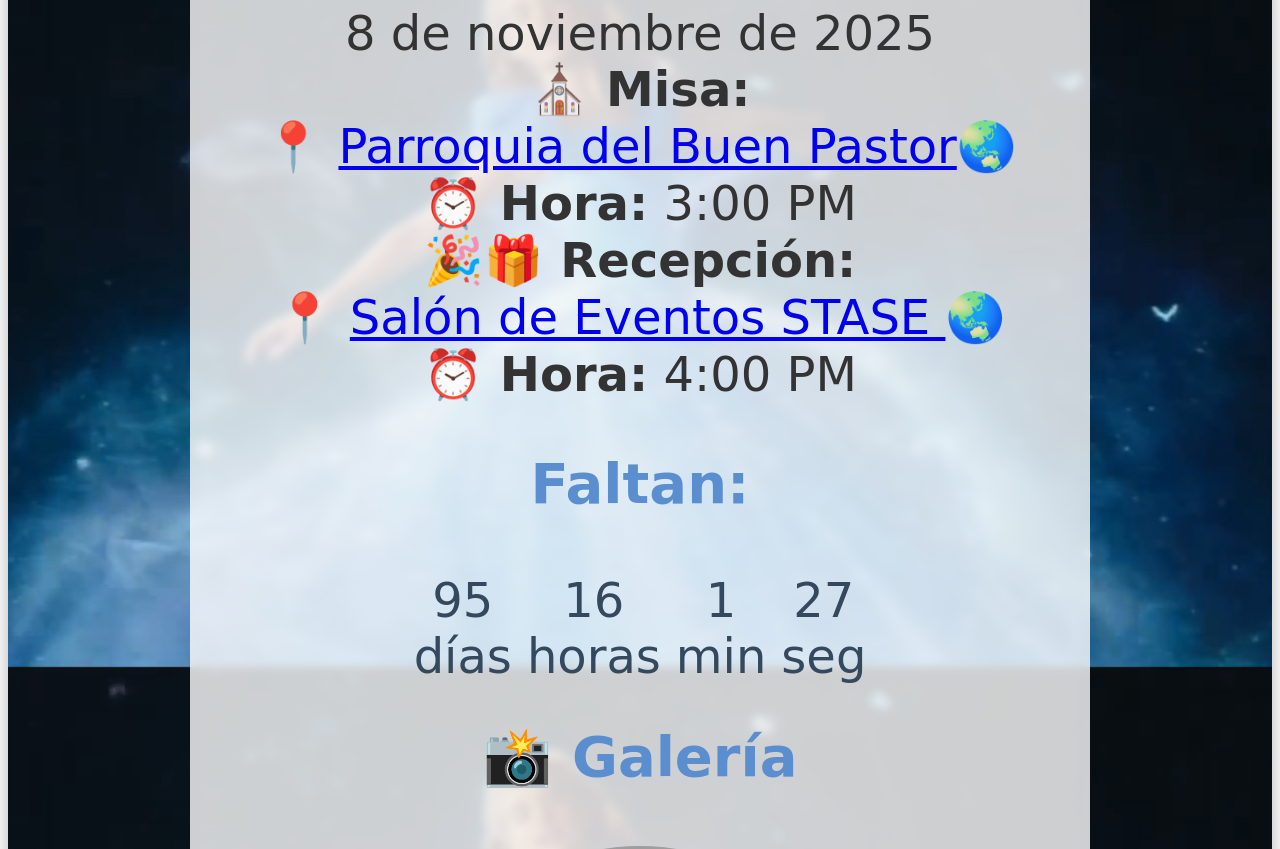
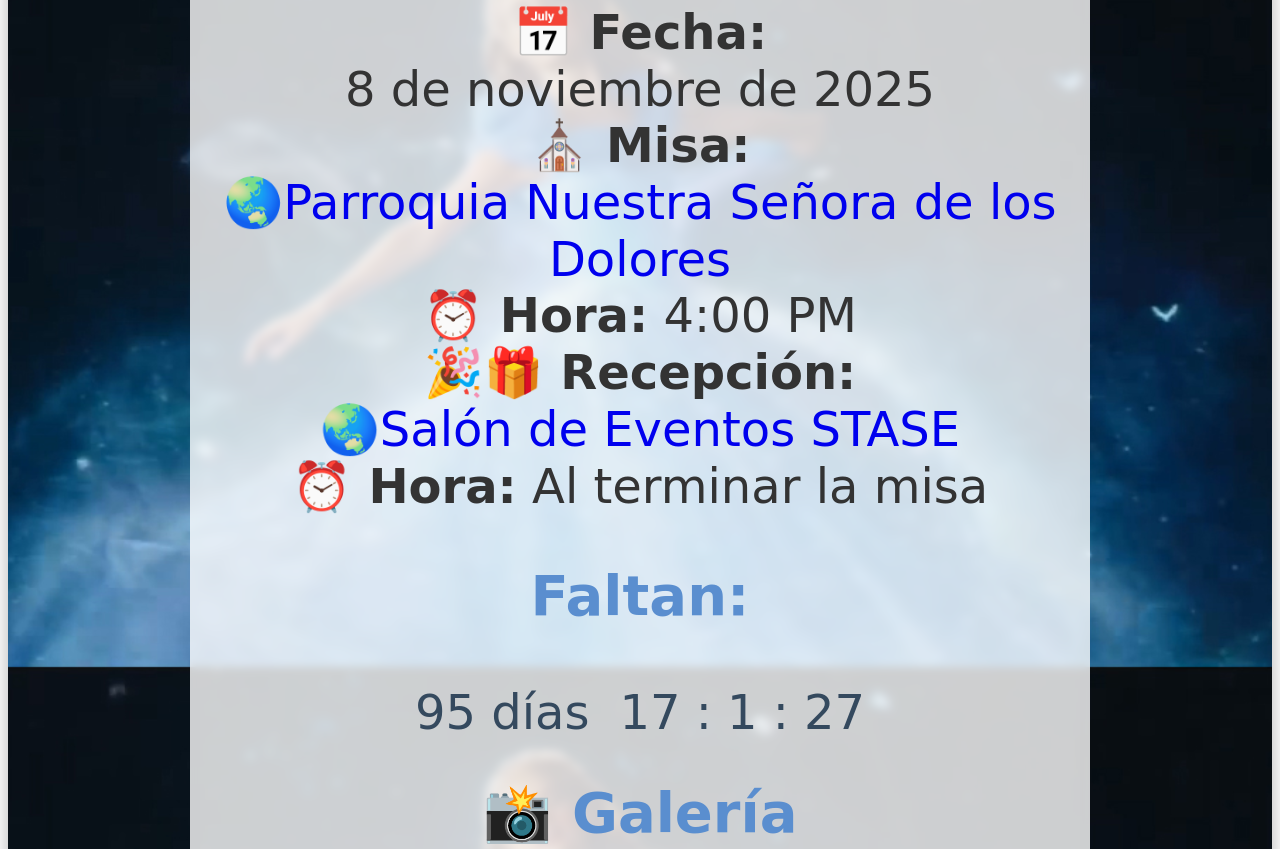
Before and after one commit to waldoescobar/xvcami.github.io, a plain HTML site: page index.html in a window 1280 px wide. Shown: the part 941-1790 px from the top of the page. Drawn offline with Linux system fonts and the light colour scheme; grey boxes are pictures that could not be loaded.

Commit message:
Add files via upload

```diff
--- a/index.html
+++ b/index.html
@@ -3,7 +3,11 @@
     window.scrollTo(0, 0);
   });
 </script>
-
+<head>
+<style>
+	a {text-decoration:none;}
+</style>
+</head>
 <!-- CONTENEDOR PRINCIPAL -->
 <div style="
   font-family: 'Brush Script MT', cursive;
@@ -18,6 +22,7 @@
   min-height: 100vh;
   width: 100%;
   box-sizing: border-box;
+
 ">
 
   <!-- Contenedor interno para limitar ancho del contenido -->
@@ -35,24 +40,24 @@
 
     <h1 style="color: #5a8ecf; font-size: 4.5em; margin-bottom: 0;">Mis XV Años</h1>
     <h2 style="color: #8e44ad; font-family: 'Brush Script MT', cursive; font-size: 6em; margin-top: 5px;">Ana Camila</h2>
-    <p style="font-size: 3em; color: #444; font-family: 'Brush Script MT', cursive;">Con la bendición de mis padres, tengo el honor de invitarle a celebrar mis XV años. ¡Tu presencia hará este día aún más especial!</p>
+    <p style="font-size: 3em; color: #444; font-family: 'Brush Script MT', cursive;">Con la bendición de mis padres, tengo el honor de invitarle a celebrar mis XV años. ¡Su presencia hará este día aún más especial!</p>
 
     <!-- Datos del evento -->
     <p style="font-size: 3em; color: #333;">
       <strong>📅 Fecha:<br></strong> 8 de noviembre de 2025<br>
-      <strong>⛪ Misa:<br></strong>📍 <a href='https://maps.app.goo.gl/SbCzPCR2VjmfPMpM8'>Parroquia del Buen Pastor</a>🌏<br>
-      <strong>⏰ Hora:</strong> 3:00 PM<br>
-      <strong>🎉🎁 Recepción:<br></strong>📍 <a href='https://maps.app.goo.gl/xJfb3GUnexCh2VsG6'>Salón de Eventos STASE </a>🌏<br>
-      <strong>⏰ Hora:</strong> 4:00 PM
+      <strong>⛪ Misa:<br></strong> <a href='https://maps.app.goo.gl/MQzEmQYWka27t8o56'>🌏Parroquia Nuestra Señora de los Dolores</a><br>
+      <strong>⏰ Hora:</strong> 4:00 PM<br>
+      <strong>🎉🎁 Recepción:<br></strong><a href='https://maps.app.goo.gl/xJfb3GUnexCh2VsG6'>🌏Salón de Eventos STASE </a><br>
+      <strong>⏰ Hora:</strong> Al terminar la misa
     </p>
 
     <!-- Cuenta regresiva -->
     <h3 style="margin-top: 40px; color: #5a8ecf; font-size: 3.5em;">Faltan:</h3>
     <div id="countdown" style="display: flex; justify-content: center; gap: 15px; font-size: 3em; color: #34495e; margin-top: 10px;">
-      <div><span id="days">0</span><br>días</div>
-      <div><span id="hours">0</span><br>horas</div>
-      <div><span id="minutes">0</span><br>min</div>
-      <div><span id="seconds">0</span><br>seg</div>
+      <div><span id="days">0</span> días</div><br>
+      <div><span id="hours">0</span> : </div>
+      <div><span id="minutes">0</span> : </div>
+      <div><span id="seconds">0</span></div>
     </div>
 <style>
   .contenido-con-animacion.visible {
@@ -108,7 +113,7 @@
 </div>
 
 <script>
-  const countdownDate = new Date("November 8, 2025 15:00:00").getTime();
+  const countdownDate = new Date("November 8, 2025 16:00:00").getTime();
   const x = setInterval(function() {
     const now = new Date().getTime();
     const distance = countdownDate - now;
```
